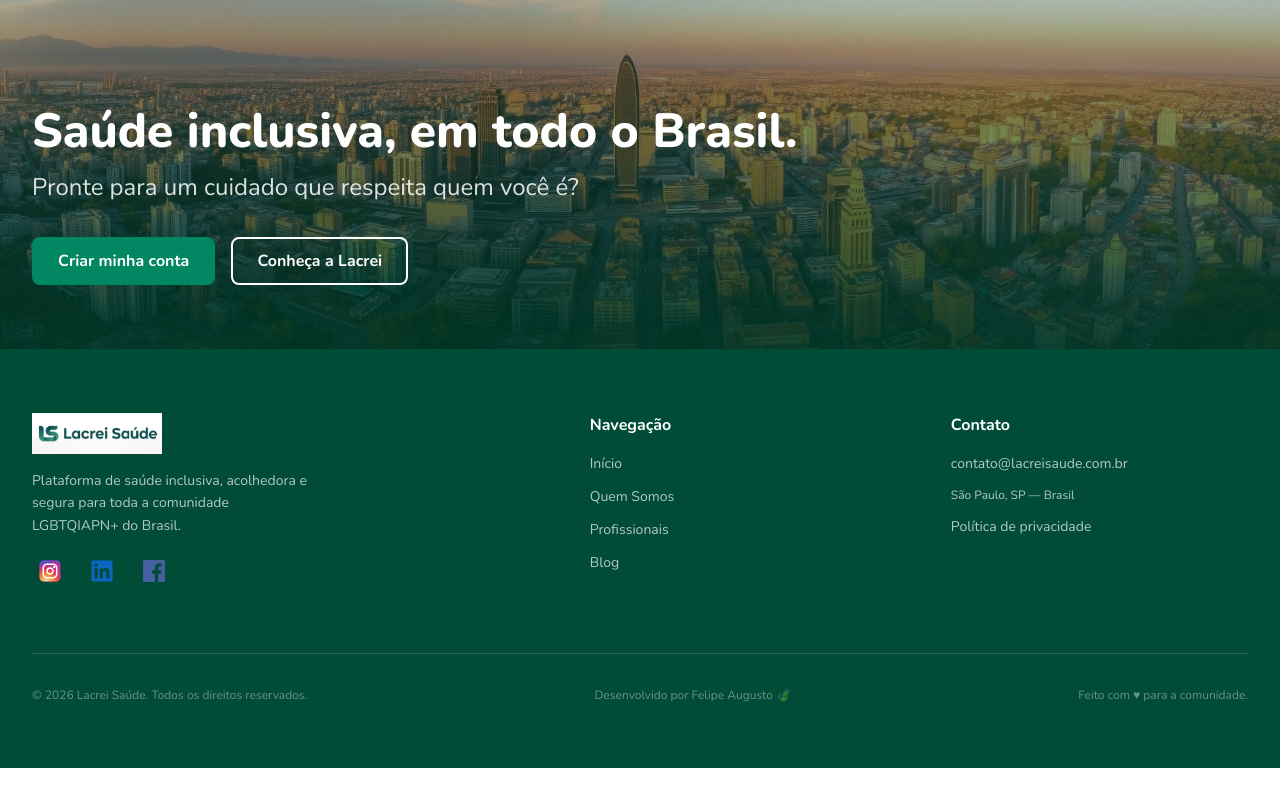
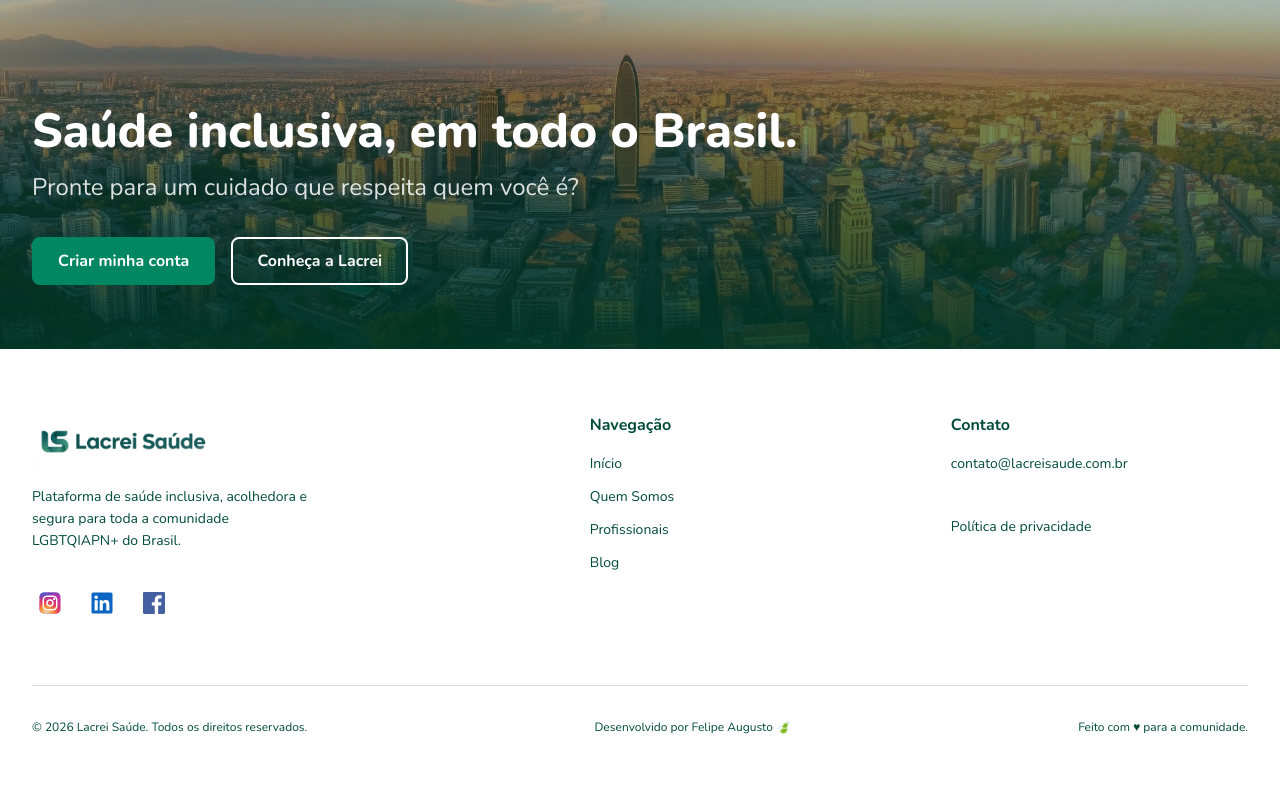
Before and after one commit to felipedev90/lacrei-saude, a Next.js app: page / in a window 1280 px wide. Shown: the part 2068-2868 px from the top of the page. Before the commit the page ends 2836 px from the top, so only its background shows below. Built offline with nearby package versions, Linux system fonts and the light colour scheme.

Commit message:
feat(footer): adjust background color

```diff
--- a/src/components/layout/Footer.tsx
+++ b/src/components/layout/Footer.tsx
@@ -4,10 +4,12 @@ import styled from 'styled-components'
 import Link from 'next/link'
 import { media } from '@/styles/theme'
 import Image from 'next/image'
+import Logo from '@/components/ui/Logo'
 
 const Wrapper = styled.footer`
-  background: ${({ theme }) => theme.colors.primaryDark};
+  background: ${({ theme }) => theme.colors.white};
   padding: ${({ theme }) => theme.spacing.lg} ${({ theme }) => theme.spacing.sm};
+  color: ${({ theme }) => theme.colors.primaryDark};
 
   ${media.desktop} {
     padding: ${({ theme }) => theme.spacing['2xl']} ${({ theme }) => theme.spacing.lg};
@@ -44,9 +46,10 @@ const Brand = styled.div`
 
 const BrandText = styled.p`
   font-size: ${({ theme }) => theme.fonts.sizes.sm};
-  color: rgba(255, 255, 255, 0.7);
+  color: ${({ theme }) => theme.colors.primaryDark};
   line-height: ${({ theme }) => theme.fonts.lineHeights.relaxed};
   max-width: 280px;
+  margin-bottom: ${({ theme }) => theme.spacing.sm};
 `
 
 const SocialLinks = styled.div`
@@ -95,29 +98,29 @@ const Column = styled.div`
 const ColumnTitle = styled.h3`
   font-size: ${({ theme }) => theme.fonts.sizes.base};
   font-weight: ${({ theme }) => theme.fonts.weights.bold};
-  color: ${({ theme }) => theme.colors.white};
+  color: ${({ theme }) => theme.colors.primaryDark};
   margin-bottom: 4px;
 `
 
 const FooterLink = styled(Link)`
   font-size: ${({ theme }) => theme.fonts.sizes.sm};
-  color: rgba(255, 255, 255, 0.7);
+  color: ${({ theme }) => theme.colors.primaryDark};
   text-decoration: none;
   transition: color 0.2s;
 
   &:hover {
-    color: ${({ theme }) => theme.colors.white};
+    color: ${({ theme }) => theme.colors.primaryDark};
   }
 `
 
 const FooterExternalLink = styled.a`
   font-size: ${({ theme }) => theme.fonts.sizes.sm};
-  color: rgba(255, 255, 255, 0.7);
+  color: ${({ theme }) => theme.colors.primaryDark};
   text-decoration: none;
   transition: color 0.2s;
 
   &:hover {
-    color: ${({ theme }) => theme.colors.white};
+    color: ${({ theme }) => theme.colors.primaryDark};
   }
 `
 
@@ -137,7 +140,7 @@ const SocialLinkSmall = styled(SocialLink)`
 
 const Divider = styled.hr`
   border: none;
-  border-top: 1px solid rgba(255, 255, 255, 0.15);
+  border-top: 1px solid rgba(0, 0, 0, 0.15);
   margin-bottom: ${({ theme }) => theme.spacing.lg};
 `
 
@@ -156,7 +159,7 @@ const Bottom = styled.div`
 
 const BottomText = styled.p`
   font-size: ${({ theme }) => theme.fonts.sizes.xs};
-  color: rgba(255, 255, 255, 0.4);
+  color: ${({ theme }) => theme.colors.primaryDark};
 `
 
 export default function Footer() {
@@ -165,15 +168,7 @@ export default function Footer() {
       <Inner>
         <Top>
           <Brand>
-            <Link href="/" aria-label="Lacrei Saúde - página inicial">
-              <Image
-                src="/images/footer/logo.webp"
-                alt="Lacrei Saúde"
-                width={130}
-                height={38}
-                priority
-              />
-            </Link>
+            <Logo width={180} height={34} />
             <BrandText>
               Plataforma de saúde inclusiva, acolhedora e segura para toda a comunidade LGBTQIAPN+
               do Brasil.
```
